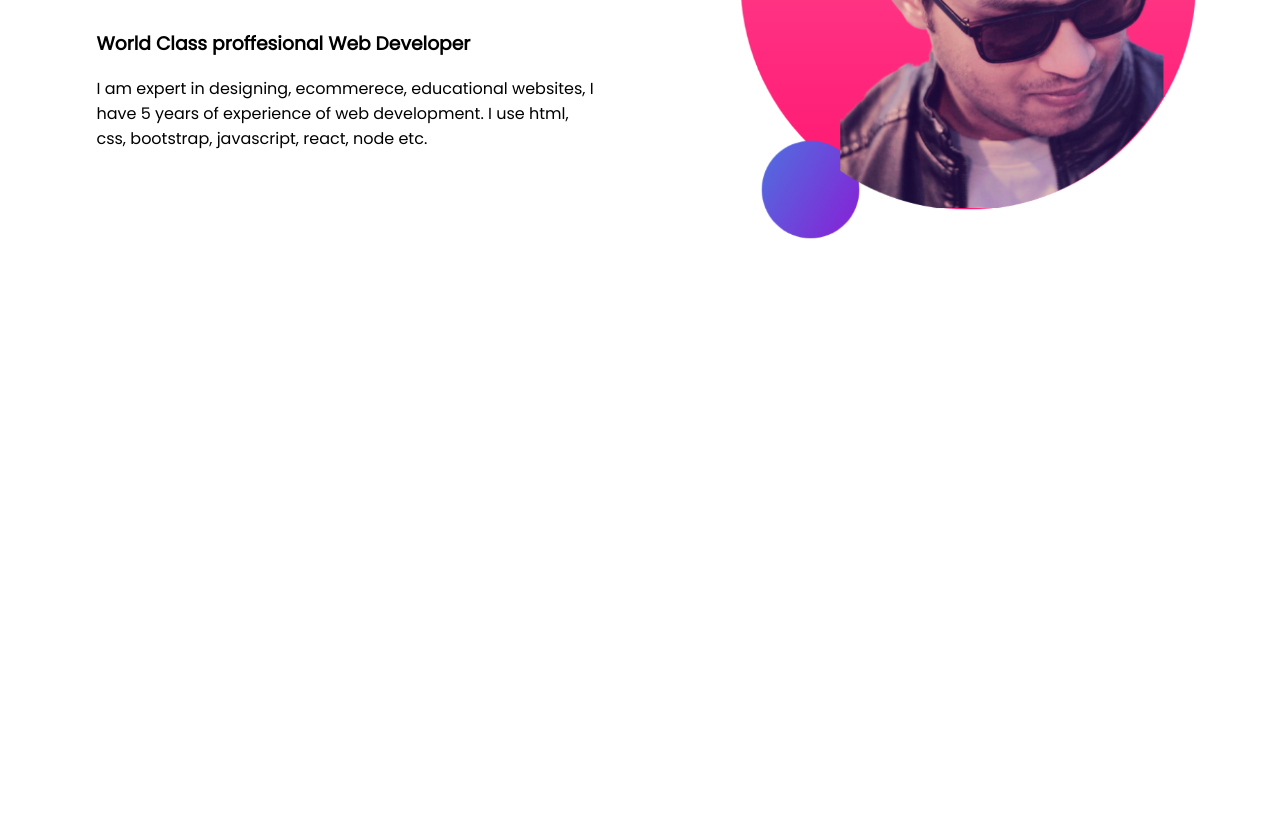
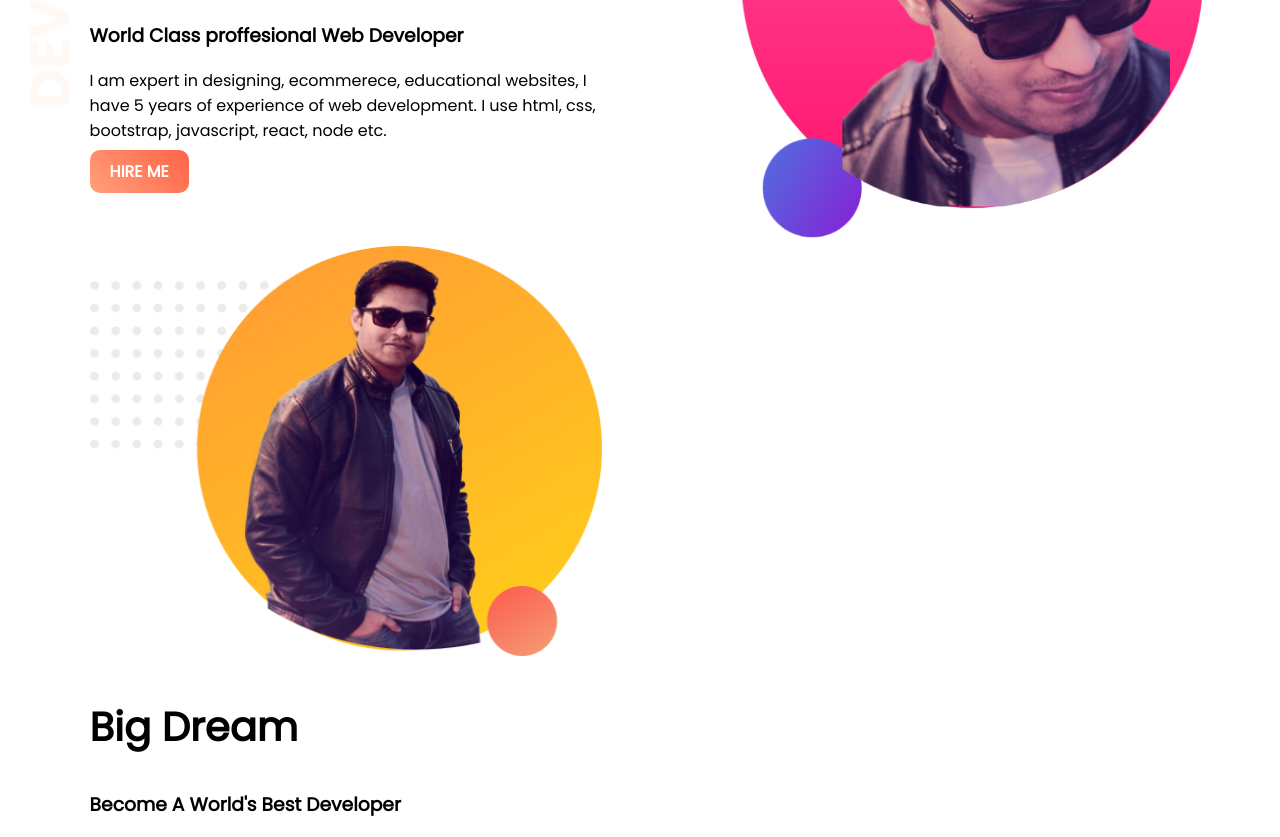
Before and after one commit to mshifullah00/my-portfolio-design, a plain HTML site: page indexl.html in a window 1280 px wide. Shown: the part 254-1091 px from the top of the page. Before the commit the page ends 800 px from the top, so only its background shows below. Drawn offline with Linux system fonts and the light colour scheme.

Commit message:
added dream img

```diff
--- a/indexl.html
+++ b/indexl.html
@@ -8,15 +8,25 @@
     <link rel="stylesheet" href="style.css">
 </head>
 <body>
-    <section>
+    <section class="top-banner">
         <dev class="half-width">
             <h1>Welcome To</h1>
             <h1><span class="name-highlight">Adil Araf</span> Website</h1>
             <h3>World Class proffesional Web Developer</h3>
-            <p>I am expert in designing, ecommerece, educational websites, I have 5 years of experience of web development. I use html, css, bootstrap, javascript, react, node etc.</p></dev>
+            <p>I am expert in designing, ecommerece, educational websites, I have 5 years of experience of web development. I use html, css, bootstrap, javascript, react, node etc.</p>
+            <a class="link-button" target="_black" href="https://www.facebook.com/md.shifullah.7547">HIRE ME</a>
+        </dev>
+
             <dev class="half-width">
                 <img src="images/profile3.png" alt="">
             </dev>
     </section>
+    <section class="dream area">
+        <div class="half-width">
+            <img src="images/profile1.png" alt="">
+            <h2>Big Dream</h2>
+            <h3>Become A World's Best Developer</h3>
+        </div>
+    </section>
 </body>
 </html>
--- a/style.css
+++ b/style.css
@@ -1,8 +1,12 @@
 body {
     font-family: 'Poppins';
+    margin: 0px;
 }
 h1{
     font-size: 50px;
+}
+h2{
+    font-size: 40px;
 }
 .name-highlight {
     color: orange
@@ -14,5 +18,24 @@ h1{
     padding-left: 2%;
 }
 .half-width img{
-    width: 100%
+    width: 100%;
+
 }
+.top-banner {
+    background-image: url(images/top-banner.png);
+    background-repeat: no-repeat;
+}
+section{
+    height: 500px;
+}
+.link-button{
+    text-decoration: none;
+    background-image: linear-gradient(45deg, lightsalmon, tomato);
+    padding: 10px 20px;
+    border-radius: 10px;
+    color: white;
+    font-weight: 700;
+}
+.dream area{
+    height: 40%;
+}
```
Also changed, not shown: images/top-banner.png (added).
